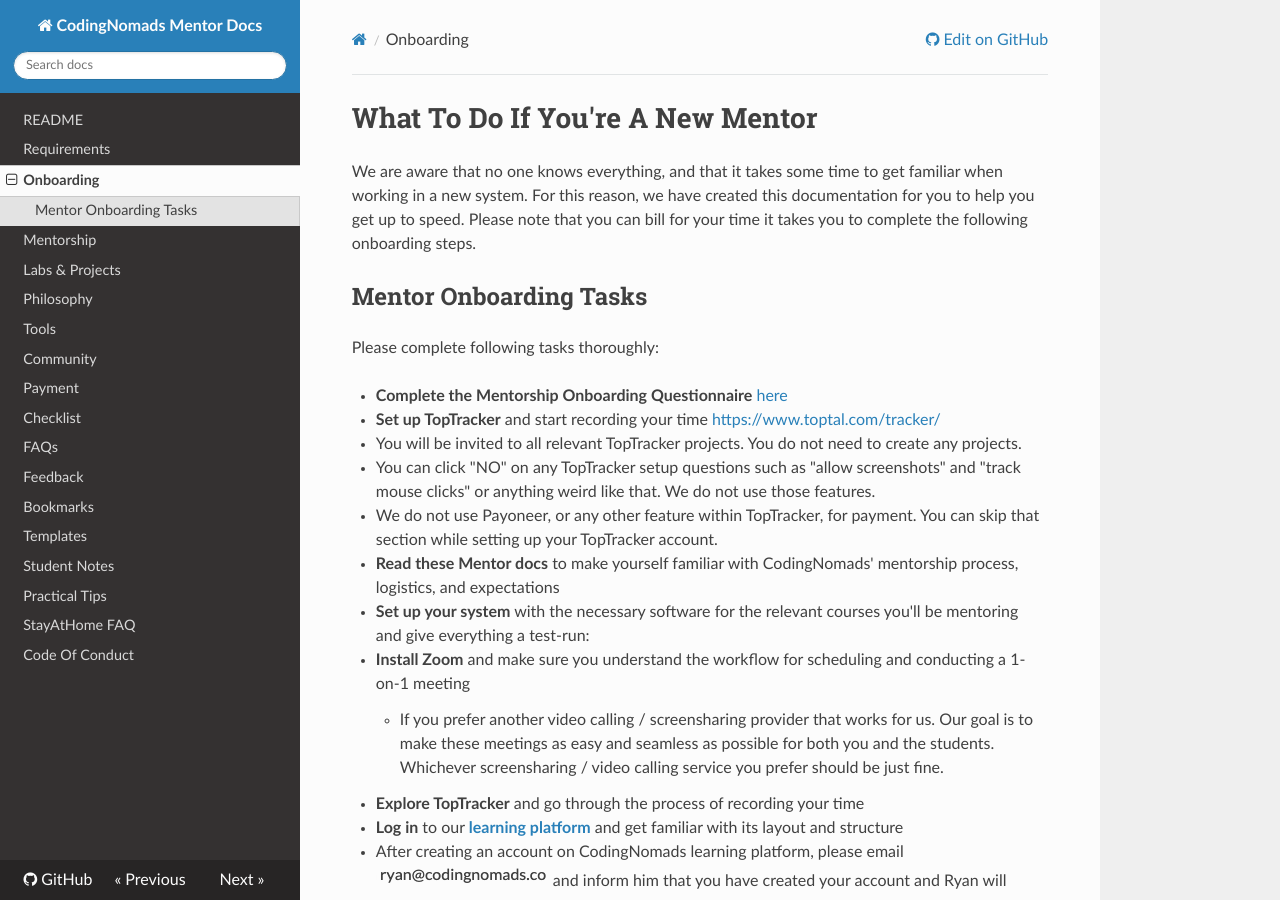
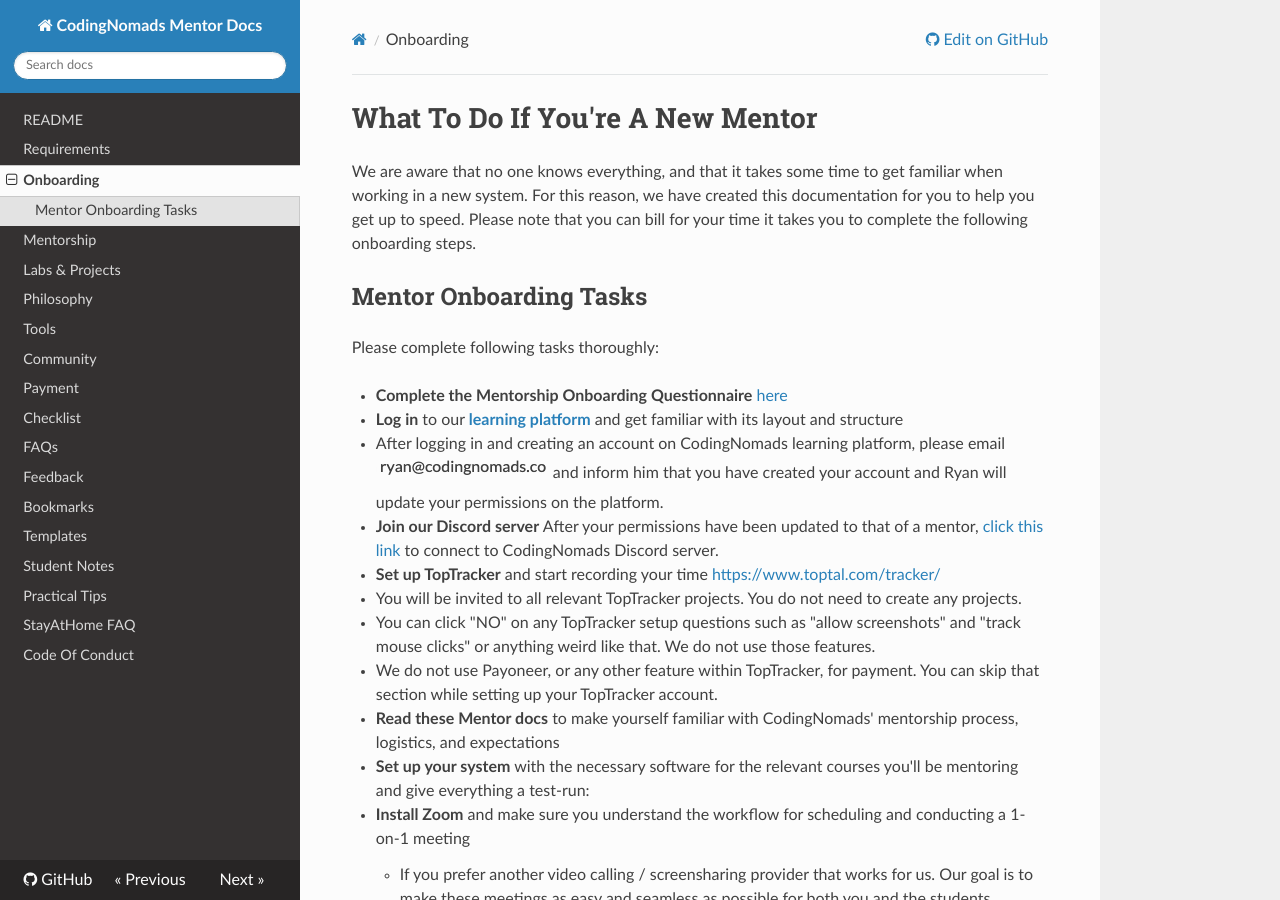
Before and after one commit to CodingNomads/mentor-docs, an MkDocs documentation site: the page built from docs/02_new_mentors.md, in a window 1280 px wide and 900 px high. Built offline with MkDocs 1.6.1, drawn with Linux system fonts in a browser that asks for light colours; nearby versions of some CDN libraries; some of the changed text lies outside the part shown.

Commit message:
adding Discord invite

```diff
--- a/docs/02_new_mentors.md
+++ b/docs/02_new_mentors.md
@@ -7,6 +7,9 @@ We are aware that no one knows everything, and that it takes some time to get fa
 Please complete following tasks thoroughly:
 
 - **Complete the Mentorship Onboarding Questionnaire** [here](https://codingnomads.com/page/mentorship-onboarding-form)
+- **Log in** to our **[learning platform](https://codingnomads.com)** and get familiar with its layout and structure
+  - After logging in and creating an account on CodingNomads learning platform, please email <img style="display: inline-block;" alt="contact address for ryan" src="../images/email_ryan.png"/> and inform him that you have created your account and Ryan will update your permissions on the platform.
+- **Join our Discord server** After your permissions have been updated to that of a mentor, [click this link](https://codingnomads.com/discord) to connect to CodingNomads Discord server.
 - **Set up TopTracker** and start recording your time [https://www.toptal.com/tracker/](https://www.toptal.com/tracker/)
   - You will be invited to all relevant TopTracker projects. You do not need to create any projects.
   - You can click "NO" on any TopTracker setup questions such as "allow screenshots" and "track mouse clicks" or anything weird like that. We do not use those features.
@@ -16,8 +19,6 @@ Please complete following tasks thoroughly:
   - **Install Zoom** and make sure you understand the workflow for scheduling and conducting a 1-on-1 meeting
     - If you prefer another video calling / screensharing provider that works for us. Our goal is to make these meetings as easy and seamless as possible for both you and the students. Whichever screensharing / video calling service you prefer should be just fine.
   - **Explore TopTracker** and go through the process of recording your time
-- **Log in** to our **[learning platform](https://codingnomads.com)** and get familiar with its layout and structure
-  - After creating an account on CodingNomads learning platform, please email <img style="display: inline-block;" alt="contact address for ryan" src="../images/email_ryan.png"/> and inform him that you have created your account and Ryan will update your permissions on the platform.
 - **Skim** over the course content of all relevant courses that you'll be mentoring. The idea here is that you understand the course structure, which topics are covered, etc
   - You don't need to go through the course for which you're mentoring in depth: you should already be familiar, in general, with the topics the course covers.
 - **Clone** the relevant GitHub repository(s) that contain(s) the labs for your course(s) and look into the code to make sure you understand the instructions. The GitHub repositories required for each course are covered in each course in a page such as "Get Course Labs".
```
